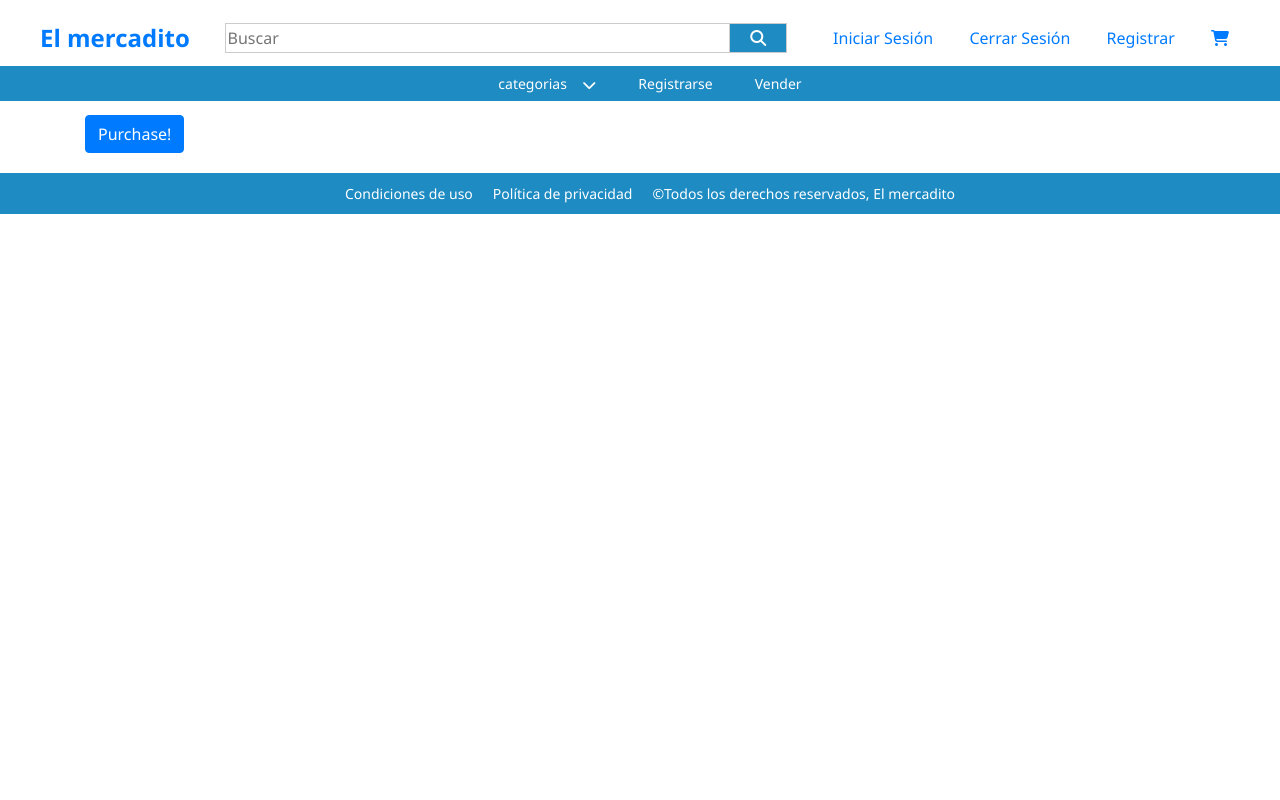
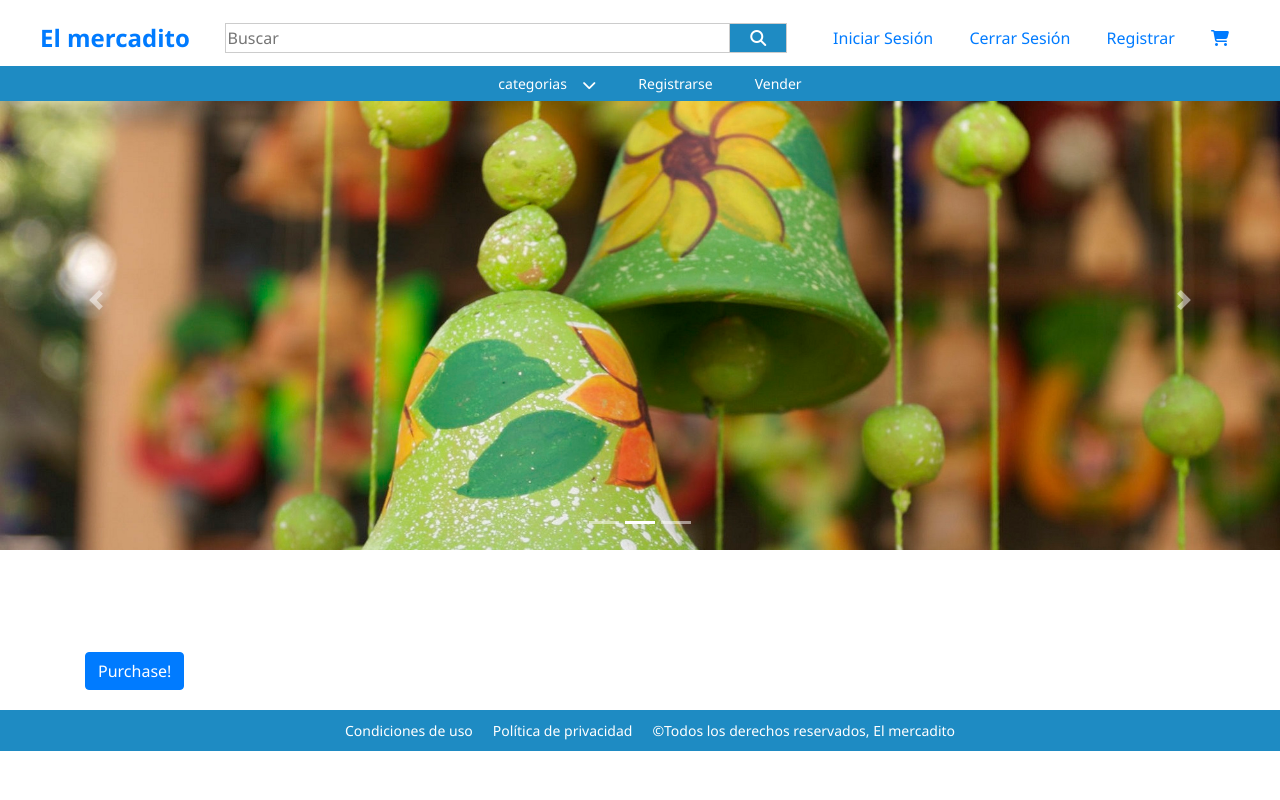
Before and after one commit to FerMedina18/Proyecto_Artesan-as, a Django app: page / in a window 1280 px wide. Run offline with Django 3.2, Linux system fonts and the light colour scheme; some libraries are stand-ins or nearby versions.

Commit message:
actualizando

```diff
--- a/artesanias/artesanias/settings.py
+++ b/artesanias/artesanias/settings.py
@@ -142,7 +142,7 @@ USE_TZ = True
 # STATIC_ROOT = os.path.join(BASE_DIR, 'staticfiles')
 STATIC_URL = '/static/'
 
-STATICFILES_DIRS=(os.path.join(BASE_DIR), 'static')
+STATICFILES_DIRS=[os.path.join(BASE_DIR, 'static')]
 
 MEDIA_URL = '/media/'
 MEDIA_ROOT = os.path.join(BASE_DIR, 'media')
--- a/artesanias/artesanias/urls.py
+++ b/artesanias/artesanias/urls.py
@@ -17,15 +17,10 @@ from django.contrib import admin
 from django.urls import path, include
 from django.conf import settings
 from django.conf.urls.static import static
-from mercadito.views import *
 
 urlpatterns = [
     path('admin/', admin.site.urls),
     path('', include(('mercadito.urls', 'mercadito'))),
-    path('login/', login, name='login'),
-    path('logout/', logout, name='logout'),
-    # path('registro/', registro, name='registro'),
-    path('registrar/', registrar, name='registrar'),
 ]#  + static(settings.STATIC_URL, document_root=settings.STATIC_ROOT)
 
 if settings.DEBUG:
--- a/artesanias/mercadito/urls.py
+++ b/artesanias/mercadito/urls.py
@@ -3,14 +3,26 @@ from .views import index
 from  rest_framework import routers
 from .viewsets import *
 from .views import *
+from . import views
+from django.views.generic import RedirectView
+from django.contrib.staticfiles.storage import staticfiles_storage
+from django.conf.urls import url
 
 urlpatterns = [
     path('', index, name='index'),
     path('login/', login, name='login'),
     path('logout/', logout, name='logout'),
-    # path('registro/', registro, name='registro'),
     path('registrar/', registrar, name='registrar'),
-    path('config/', stripe_config),
+    path('inicio_sesion/', inicio_sesion),
+    path('config/', views.stripe_config),
+    path('create-checkout-session/', views.create_checkout_session),
+    url(
+        r'^favicon.ico$',
+        RedirectView.as_view(
+            url=staticfiles_storage.url('images/favicon.ico'),
+            permanent=False),
+        name='favicon'
+    ),
     # path('get_usuario_vendedor', get_usuario_vendedor),
     # path('get_categoria', get_categoria)
 ]
--- a/artesanias/mercadito/views.py
+++ b/artesanias/mercadito/views.py
@@ -15,11 +15,25 @@ from django.contrib.auth import login as do_login
 from django.contrib.auth import logout as do_logout
 from .forms import *
 import stripe
+from django.contrib import messages
 
 def index(request):
    return render(request, 'index.html')
 # def inicio_sesion(request):
 #     return render(request, 'cuentas/inicionormal.html')
+
+@csrf_protect
+def inicio_sesion(request):
+   # csrfContext = RequestContext(request)
+    if request.method == "POST":
+        user = Usuario_Vendedor.objects.all()
+        for usuario in user:
+            if usuario.nombre_usuario == request.POST.get("nusuario") and usuario.contraseña == request.POST.get("pusuario"):
+                return render(request, 'index.html')
+            else:
+                render(request, 'cuentas/inicionormal.html')
+    else:
+        return render(request, 'cuentas/inicionormal.html')
 
 @csrf_protect
 def login(request):
--- a/artesanias/static/css/style.css
+++ b/artesanias/static/css/style.css
@@ -1,44 +1,44 @@
 main{
-    margin-top: 115px;
+    margin-top: 51px;
 }
 
-.isesion.container{
+.isesion.container, .rusuariov.container{
     margin-bottom: 60px;
     padding: 0px 25px;
     margin-top: 30px;
 }
 
-.isesion.container h1{
+.isesion.container h1, .rusuariov.container h1{
     margin-bottom: 10px;
 }
 
-.isesion.container p{
+.isesion.container p, .rusuariov.container p{
     color: #525252;
 }
 
-.isesion.container .form-group{
+.isesion.container .form-group, .rusuariov.container .form-group{
     line-height: 50px;
 }
 
-.rusuarioc.container{
+.rusuarioc.container, .rusuariov.container{
     padding: 40px 20px;
     max-width: 700px;
 }
 
-.rusuarioc.container textarea{
+.rusuarioc.container textarea, .rusuariov.container textarea{
     resize: none;
 }
 
-.imagenuc{
+.imagenuc, .imagenuv{
     display: flex;
     flex-direction: column;
 }
 
-#imageperfiluc{
+#imageperfiluc, #imageperfiluv{
     display: none;
 }
 
-div.container.ver{
+div.container.ver, div.container.mostrar{
     display: flex;
     justify-content: center;
 }
@@ -50,6 +50,23 @@ div.container.ver{
 .container.notap, .container.condicionesu{
     margin-top: 40px;
     margin-bottom: 100px;
+}
+
+.carousel-inner{
+    z-index: -1;
+    transform: translateY(-51px);
+}
+
+header{
+    z-index: 100;
+}
+
+.fch, .carousel-indicators{
+    transform: translateY(-51px);
+}
+
+.carousel-item{
+    overflow: hidden;
 }
 
 /* Media queries*/
@@ -70,4 +87,31 @@ div.container.ver{
         margin: 70px auto 195px auto;
         padding: 70px 20px;
     }
+    .carousel-item{
+        height: 500px;
+    }
 }
+
+@media screen and (min-width: 1367px){
+    .rusuarioc.container, .rusuariov.container{
+        padding: 50px 20px;
+        max-width: 900px;
+    }
+    .carousel-item{
+        height: 650px;
+    }
+}
+
+
+@media screen and (min-width: 1600px){
+    .rusuarioc.container, .rusuariov.container{
+        padding: 60px 30px;
+        max-width: 1200px;
+    }
+}
+
+@media screen and (min-width: 1921px){
+    header{
+        max-width: 1920px;
+    }
+}
--- a/artesanias/static/css/stylelayout.css
+++ b/artesanias/static/css/stylelayout.css
@@ -18,7 +18,21 @@ header{
     padding-top: 20px;
     background: #fff;
     position: fixed;
+    z-index: 5000;
     width: 100%;
+}
+
+.margen{
+    margin-top: 101px;
+}
+
+.mensajes .alert{
+    display: block;
+    z-index: -100;
+}
+
+.mensajes .alert{
+    margin-bottom: 0;
 }
 
 header .logo a:hover{
--- a/artesanias/static/js/main.js
+++ b/artesanias/static/js/main.js
@@ -105,4 +105,52 @@ $(document).ready(function(){
             alert("Solo se permite archivos cuya extensión sean jpg, png o jpeg");
         }
     }
+
+    $('#imageperfiluv').on('change', validarfoto);
+
+    function validarfoto(){
+        var archivo = document.getElementById("imageperfiluv");
+        var fileName = document.getElementById("imageperfiluv").value;
+        var idxDot = fileName.lastIndexOf(".") + 1;
+        var extFile = fileName.substr(idxDot, fileName.length).toLowerCase();
+        if (extFile=="jpg" || extFile=="jpeg" || extFile=="png"){
+
+            if(archivo.files && archivo.files[0]){
+                var ver = new FileReader();
+
+                ver.onload=function(e){
+                    document.getElementById('visualizar').innerHTML =
+                    '<embed src="'+e.target.result+'" width="200" height="200" style="border-radius:50%; margin-top:40px;">';
+                }
+                ver.readAsDataURL(archivo.files[0]);
+            }
+        }else{
+            alert("Solo se permite archivos cuya extensión sean jpg, png o jpeg");
+        }
+    }
+
+    /* Para stripe */
+    console.log("Todo va bien!");
+    // Obtener la clace publica de stripe
+    fetch("/config/")
+    .then((result) => { return result.json(); })
+    .then((data) => {
+        // Inicializar Stripe.js
+        const stripe = Stripe(data.publicKey);
+
+        document.querySelector("#submitBtn").addEventListener("click", () => {
+
+            // Obtener ID de sesión de pago
+            fetch("/create-checkout-session/")
+            .then((result) => { return result.json(); })
+            .then((data) => {
+                console.log(data);
+                // Redireccionar a Stripe Checkout
+                return stripe.redirectToCheckout({sessionId: data.sessionId})
+            })
+            .then((res) => {
+                console.log(res);
+            });
+        });
+    });
 });
--- a/artesanias/templates/cuentas/registrovendedor.html
+++ b/artesanias/templates/cuentas/registrovendedor.html
@@ -9,7 +9,7 @@
 <main>
     <div class="rusuariov container" enctype="multipart/form-data">
         <h2>Registro vendedor</h2>
-        <p>La siguiente cuenta le permitira ofrecer sus productos, clasificarlos, gestionar stock y ofrecer descuentos</p>
+        <p>La siguiente cuenta le permitira ofrecer sus productos, clasificarlos, gestionar stock y establecer descuentos</p>
         <form method="post">
             <div class="form-group">
                 <label for="nombresuv">Nombres</label>
@@ -58,7 +58,7 @@
             <h3>Datos de usuario</h3>
 
             <div class="imagenuv form-group">
-                <label for="imageperfiluv">Seleccionar imagen de perfil</label>
+                <label for="imageperfiluv">Seleccionar imagen que represente su negocio</label>
                 <input type="file" class="form-control-file" id="imageperfiluv" accept=".png, .jpg, .jpeg">
 
                 <input type="button" class="btn btn-primary" value="Subir imagen"
--- a/artesanias/templates/index.html
+++ b/artesanias/templates/index.html
@@ -6,6 +6,32 @@
 {% endblock %}
 
 {% block content %}
+<div id="carousel-example-1z" class="carousel slide" data-ride="carousel">
+    <ol class="carousel-indicators">
+        <li data-target="#carouselExampleIndicators" data-slide-to="0" ></li>
+        <li data-target="#carouselExampleIndicators" data-slide-to="1" class="active"></li>
+        <li data-target="#carouselExampleIndicators" data-slide-to="2"></li>
+      </ol>
+    <div class="carousel-inner">
+      <div class="carousel-item">
+          <img src="{% static 'images/slide1.jpg' %}" class="d-block w-100" alt="Imagen 1">
+      </div>
+      <div class="carousel-item active">
+        <img src="{% static 'images/slide3.jpg' %}" class="d-block w-100" alt="Imagen 3">
+      </div>
+      <div class="carousel-item">
+        <img src="{% static 'images/slide2.jpg' %}" class="d-block w-100" alt="Imagen 2">
+      </div>
+    </div>
+    <a class="carousel-control-prev fch" href="#carousel-example-1z" role="button" data-slide="prev">
+        <span class="carousel-control-prev-icon" aria-hidden="true"></span>
+        <span class="sr-only">Anterior</span>
+    </a>
+    <a class="carousel-control-next fch" href="#carousel-example-1z" role="button" data-slide="next">
+        <span class="carousel-control-next-icon" aria-hidden="true"></span>
+        <span class="sr-only">Siguiente</span>
+    </a>
+</div>
 <main>
     <section class="section">
         <div class="container">
--- a/artesanias/templates/layout.html
+++ b/artesanias/templates/layout.html
@@ -11,6 +11,8 @@
     <link href="{% static 'css/style.css' %}" rel="stylesheet">
     <link rel="stylesheet" href="{% static 'css/stylelayout.css' %}">
     <link rel="stylesheet" href="{% static 'css/nav.css' %}">
+
+    <link rel="icon" href="{% static 'images/favicon.ico' %}">
 
     <title>
         {% block head_title %}
@@ -36,9 +38,9 @@
             </div>
         </form>
         <div class="usuarios">
-            <a href="login/">Iniciar Sesión</a>
-            <a href="logout">Cerrar Sesión</a>
-            <a href="registrar/">Registrar</a>
+            <a href="/login">Iniciar Sesión</a>
+            <a href="/logout">Cerrar Sesión</a>
+            <a href="/registrar">Registrar</a>
             <a href="#" class="carrito "><i class="fa fa-shopping-cart" ></i></a>
         </div>
 
@@ -64,6 +66,18 @@
 
     {% include "menulateral.html" %}
 
+    <div class="margen">
+        <div class="mensajes">
+            {% if messages %}
+                {% for message in messages %}
+                    <div class="alert alert-primary border text-center" role="alert">
+                        {{ message }}
+                    </div>
+                {% endfor %}
+            {% endif %}
+        </div>
+    </div>
+
     {% block content %}
     {% endblock content %}
 
```
Also changed, not shown: artesanias/static/images/favicon.ico (added), artesanias/static/images/slide1.jpg (added), artesanias/static/images/slide2.jpg (added), artesanias/static/images/slide3.jpg (added).
